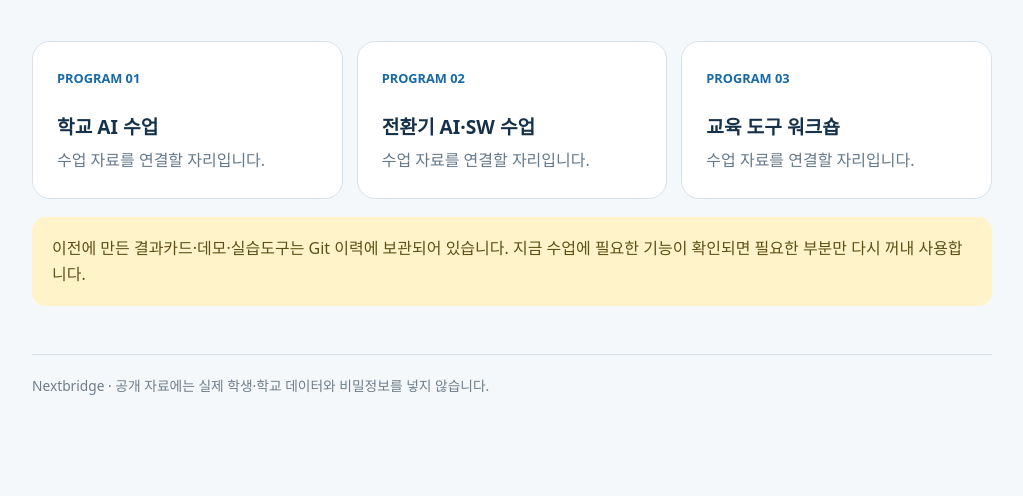
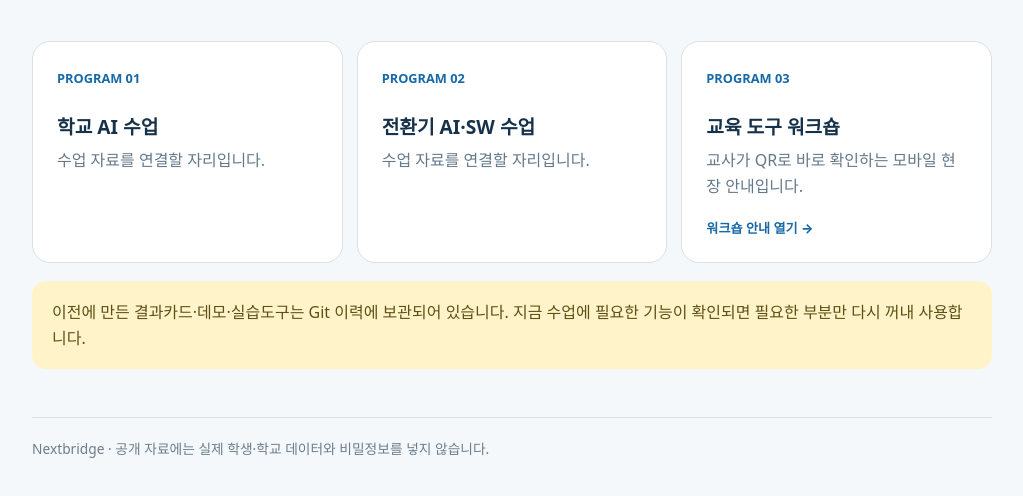
Before and after one commit to emotigom/nextbridge-classroom-kit, a website: page index.html in a window 1280 px wide. Shown: the part 354-850 px from the top of the page, without its empty margins (128-1151 px from the left). Before the commit the page ends 821 px from the top, so only its background shows below. Drawn offline with Linux system fonts and the light colour scheme.

Commit message:
feat: link workshop guide from landing page

```diff
--- a/index.html
+++ b/index.html
@@ -23,6 +23,8 @@
       article span { color: #1769a7; font-size: 0.8rem; font-weight: 850; }
       article h2 { margin: 24px 0 8px; font-size: 1.2rem; }
       article p { margin: 0; color: #64798a; line-height: 1.6; }
+      .card-link { display: inline-flex; margin-top: 18px; color: #1769a7; font-size: 0.82rem; font-weight: 850; text-decoration: none; }
+      .card-link:hover, .card-link:focus-visible { text-decoration: underline; }
       .note { margin-top: 18px; padding: 18px 20px; border-radius: 14px; color: #5d5017; background: #fff4c9; line-height: 1.65; }
       footer { margin-top: 48px; padding-top: 20px; border-top: 1px solid #d7e1e9; color: #6c7d8b; font-size: 0.86rem; }
       @media (max-width: 720px) { .grid { grid-template-columns: 1fr; } }
@@ -51,7 +53,8 @@
         <article>
           <span>PROGRAM 03</span>
           <h2>교육 도구 워크숍</h2>
-          <p>수업 자료를 연결할 자리입니다.</p>
+          <p>교사가 QR로 바로 확인하는 모바일 현장 안내입니다.</p>
+          <a class="card-link" href="./go/workshop/">워크숍 안내 열기 →</a>
         </article>
       </section>
 
```
